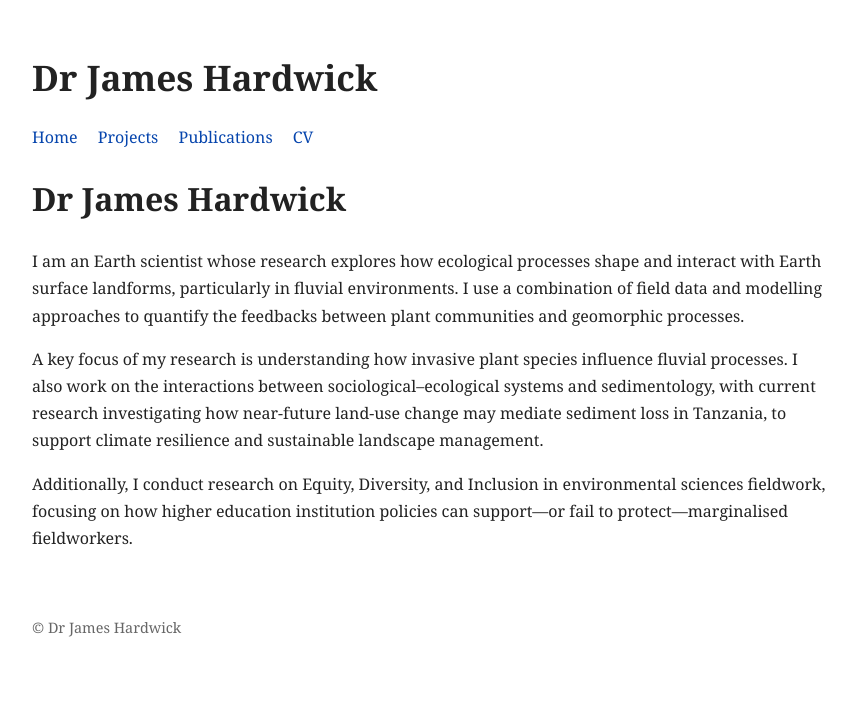
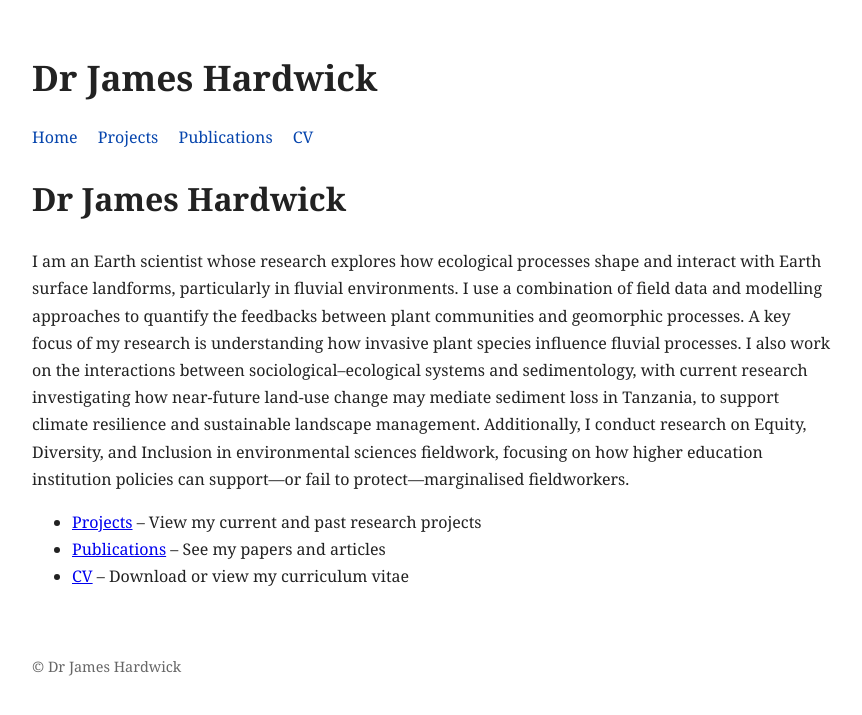
Before and after one commit to ja-hardwick/ja-hardwick.github.io, a Jekyll site: the page built from index.md, in a window 1280 px wide. Shown: the top 715 px of the page, without its empty margins (208-1070 px from the left). Built offline with Jekyll 4.4.1, drawn with Linux system fonts in a browser that asks for light colours.

Commit message:
Update index.md

```diff
--- a/index.md
+++ b/index.md
@@ -9,16 +9,16 @@ I am an Earth scientist whose research explores how ecological processes
 shape and interact with Earth surface landforms, particularly in fluvial
 environments. I use a combination of field data and modelling approaches
 to quantify the feedbacks between plant communities and geomorphic
-processes.
-
-A key focus of my research is understanding how invasive plant species
+processes. A key focus of my research is understanding how invasive plant species
 influence fluvial processes. I also work on the interactions between
 sociological–ecological systems and sedimentology, with current research
 investigating how near-future land-use change may mediate sediment loss
 in Tanzania, to support climate resilience and sustainable landscape
-management.
-
-Additionally, I conduct research on Equity, Diversity, and Inclusion in
+management. Additionally, I conduct research on Equity, Diversity, and Inclusion in
 environmental sciences fieldwork, focusing on how higher education
 institution policies can support—or fail to protect—marginalised
 fieldworkers.
+
+- [Projects](/projects/) – View my current and past research projects
+- [Publications](/publications/) – See my papers and articles
+- [CV](/cv/) – Download or view my curriculum vitae
```
